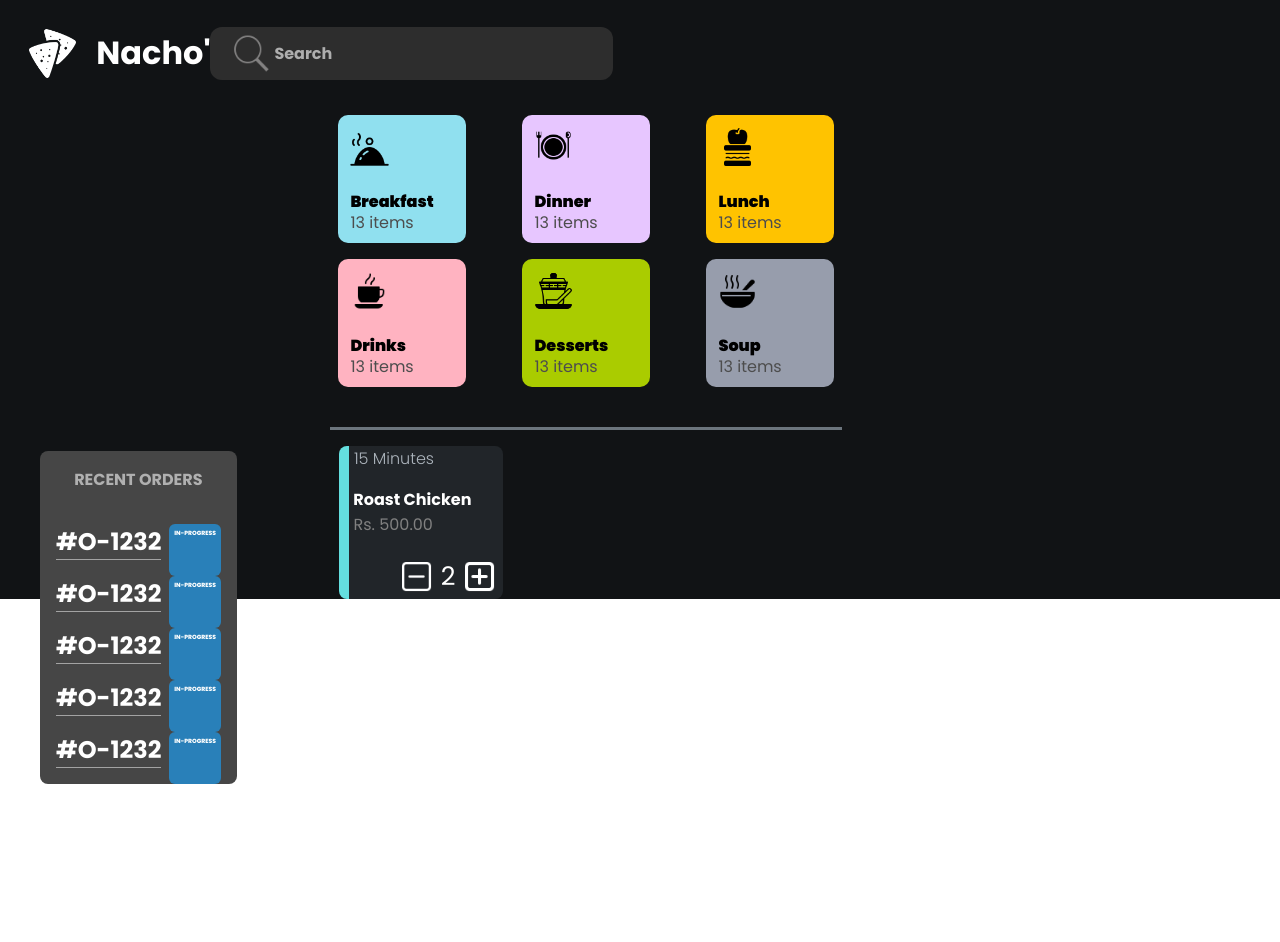
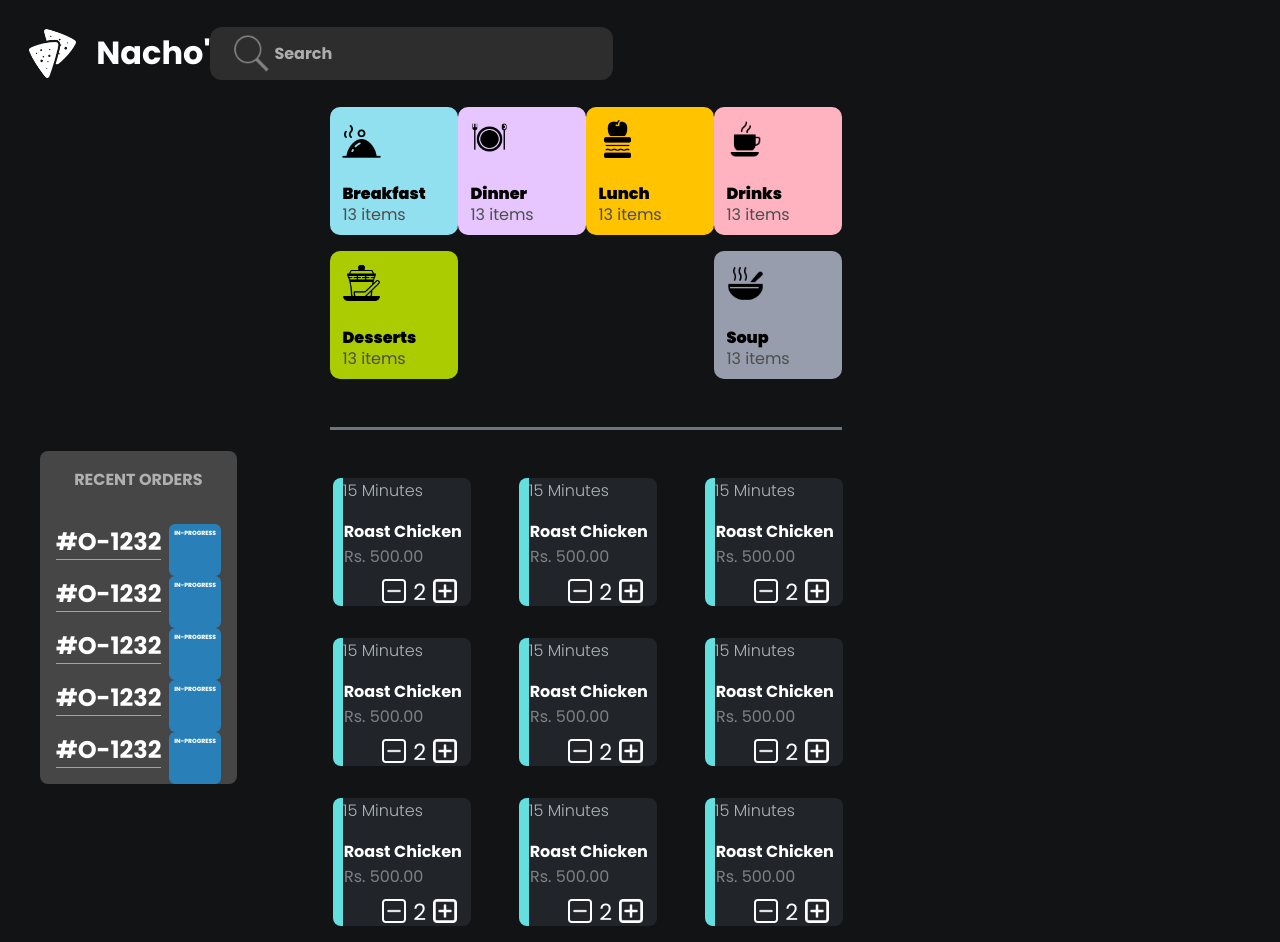
Before and after one commit to PeminduRayan/React, a React (Create React App) app: page / in a window 1280 px wide. Before the commit the page ends 800 px from the top, so only its background shows below. Built offline with nearby package versions, Linux system fonts and the light colour scheme.

Commit message:
All Items added

```diff
--- a/src/App.js
+++ b/src/App.js
@@ -6,9 +6,8 @@ import MainLogo from './components/NavBar/MainLogo';
 import SearchBar from './components/NavBar/SearchBar/SearchBar';
 import UpperNavBar from './components/NavBar/UpperNavBar';
 import OrderBar from './components/NavBar/OrderBar/RecentOrdersContainer';
-import SingleItem from './components/ItemTiles/SingleItem';
 
-
+import SingleItemContainer from './components/ItemTiles/SingleItemContainer';
 
 function App() {
   return (
@@ -16,10 +15,7 @@ function App() {
       <UpperNavBar/>
       <OrderBar/>
       <FoodTileContainer/>
-      <SingleItem/>
-
-
-
+      <SingleItemContainer/>
     </div>
   );
 }
--- a/src/components/FoodTypeTile/FoodTypeTile.module.css
+++ b/src/components/FoodTypeTile/FoodTypeTile.module.css
@@ -5,7 +5,8 @@
     border-radius: 10px;
     position: relative;
     cursor: pointer;
-    margin: 0.5rem;
+    margin-bottom: 1rem;
+    margin-right: 0rem;
     transition: all  400ms ease-in-out;
 }
 .mainTitle{
--- a/src/components/ItemTiles/SingleItem.module.css
+++ b/src/components/ItemTiles/SingleItem.module.css
@@ -1,23 +1,25 @@
 .outer{
-    margin-left: 21.2rem;
+    margin-left: 3rem;
     padding-top: 1rem;
-    margin-bottom: 5rem;
+
+
 }
 .spanOuter{
     background-color: #212529;
-    width: 12vw;
-    height: 12vw;
+    width: 10vw;
+    height: 10vw;
     border-radius: 8px;
     flex-direction: column;
     border-left: 10px solid #64dfdf;
-    margin-bottom: 2rem;
+    margin-bottom: 1rem;
+    margin-right: 0rem;
+}
 
-}
 .time{
     font-family: 'Poppins';
     font-weight: 300;
     color: #adb5bd;
-    margin-left: -4rem;
+    margin-left: -3rem;
 
 
 }
@@ -33,36 +35,38 @@
 
 }
 .mainTitle{
-    margin-left:-1.7rem ;
+    margin-left:-0.5rem ;
     font-weight: 600;
 
 }
 .subTitle{
-    margin-left:-4.1rem ;
+    margin-left:-2.9rem ;
     color: grey;
 }
 
 .imgOuter{
-    margin-top: 1.25rem;
-    margin-left: 3rem;
+    margin-top: 0.4rem;
+    margin-left: 2.2rem;
     display: flex;
-        flex-direction: row;
+    flex-direction: row;
     justify-content: space-between;
-    margin-right: 0.25rem;
+    margin-right: 0.6rem;
 
 }
 .add{
-    width: 3vw;
+   width: 2.5vw;
+   height: 2.5vw;
 }
 
 .reduce{
-    width: 3vw;
+    width: 2.5vw;
+    height: 2.5vw;
 }
 
 .items{
     font-weight: 400;
     font-family: 'Poppins';
-    font-size: 2vw;
+    font-size: 1.75vw;
     color: white;
 
 }
--- /dev/null
+++ b/src/components/ItemTiles/SingleItemContainer.js
@@ -0,0 +1,22 @@
+import React from 'react';
+import SingleItem from './SingleItem';
+import classes from './SingleItemContainer.module.css';
+
+export default function SingleItemContainer() {
+  return (
+        <div className={classes.allOuter}>
+            <div className={classes.container}>
+                <SingleItem/>
+                <SingleItem/>
+                <SingleItem/>
+                <SingleItem/>
+                <SingleItem/>
+                <SingleItem/>
+                <SingleItem/>
+                <SingleItem/>
+                <SingleItem/>
+
+            </div>
+        </div>
+  )
+}
--- /dev/null
+++ b/src/components/ItemTiles/SingleItemContainer.module.css
@@ -0,0 +1,12 @@
+.allOuter{
+    margin-left: 17.8rem;
+    padding-top: 2rem;
+
+}
+
+.container{
+    width: 50vw;
+    display: flex;
+    flex-wrap: wrap;
+
+}
```
Also changed, not shown: src/components/ItemTiles/SingleItem.js (indentation only).
